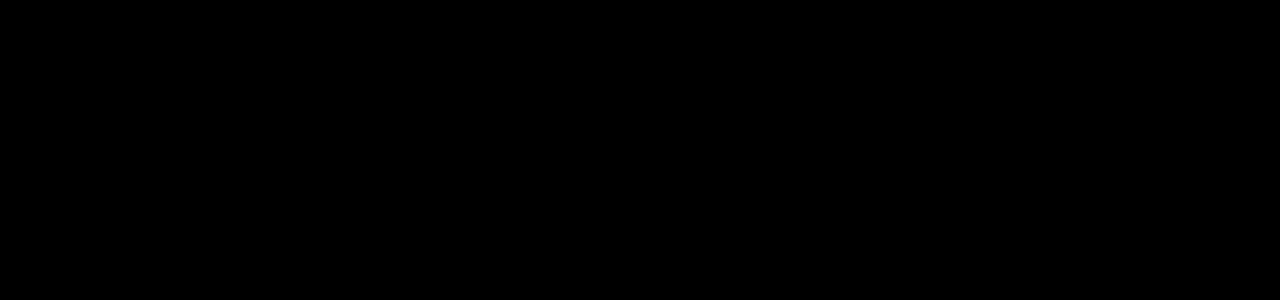
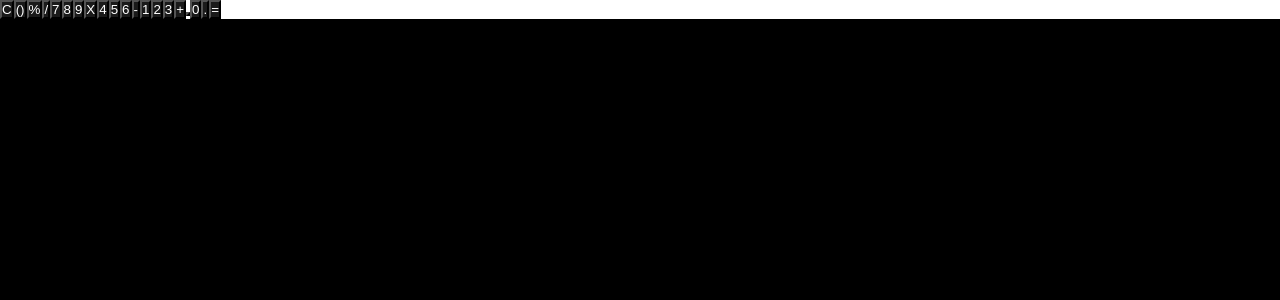
Before and after one commit to Rainbored/calculator, a React (Vite) app: page / in a window 1280 px wide. Shown: the top 300 px of the page. Built offline with nearby package versions, Linux system fonts and the light colour scheme.

Commit message:
added and styled btns

```diff
--- a/src/App.css
+++ b/src/App.css
@@ -0,0 +1,8 @@
+
+#calculator {
+    background-color: var(--white1);
+}
+#btn-container button {
+    background-color: var(--black3);
+    color: var(--white1);
+}
--- a/src/App.jsx
+++ b/src/App.jsx
@@ -1,7 +1,22 @@
+import "./index.css";
+import "./app.css";
+
 export default function App() {
+  const smth = [
+    'C', '()', '%', '/',
+     7,   8,   9,   'X',
+     4,   5,   6,   '-',
+     1,   2,   3,   '+',
+    '',   0,  '.',  '='
+    ]
+
   return (
     <>
-
+    <div id="calculator">
+      <div id="btn-container">
+        {smth.map((btn) => <button key={btn} type="button">{btn}</button>)}
+      </div>
+    </div>
     </>
   );
 }
```
